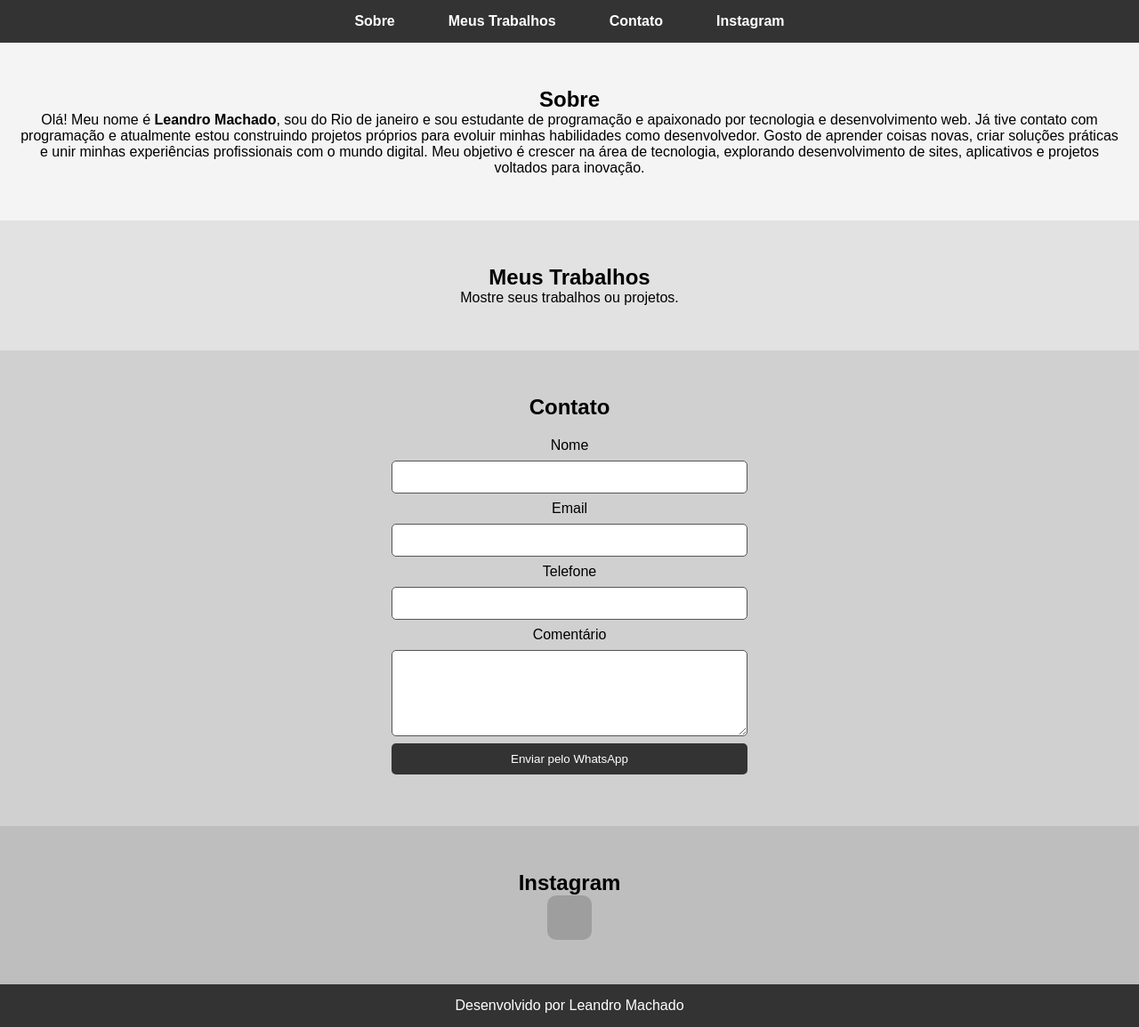
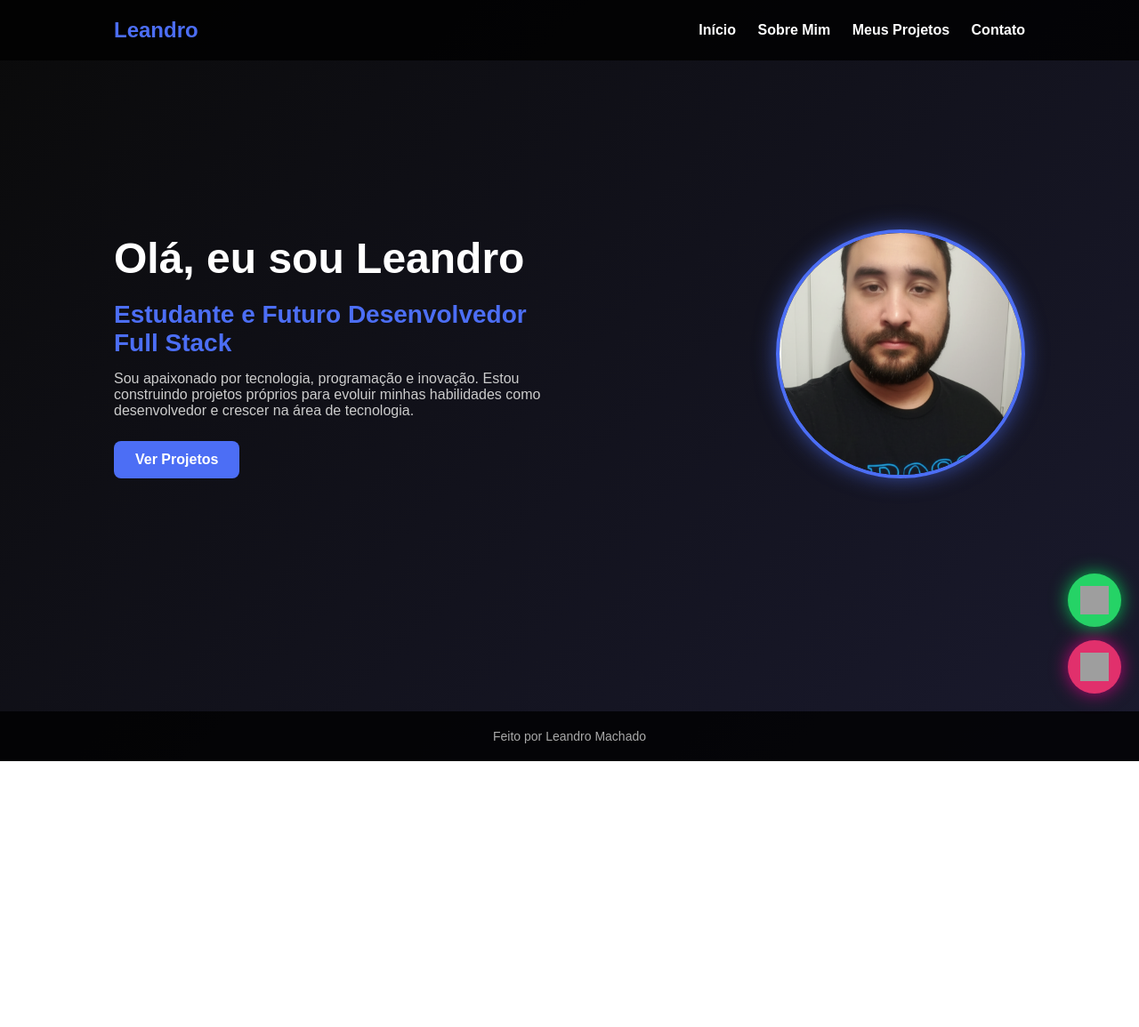
Before and after one commit to drinhovp/portifolio-drinho, a plain HTML site: page index.html in a window 1280 px wide. Shown: the whole page at 89% size. After the commit the page ends 856 px from the top, so only its background shows below. Drawn offline with Linux system fonts and the light colour scheme; grey boxes are pictures that could not be loaded.

Commit message:
first commit

```diff
--- a/index.html
+++ b/index.html
@@ -4,172 +4,46 @@
   <meta charset="UTF-8">
   <meta name="viewport" content="width=device-width, initial-scale=1.0">
   <title>DEV Leandro Machado</title>
-    <style>
-        /* Reset básico */
-        * {
-            margin: 0;
-            padding: 0;
-            box-sizing: border-box;
-        }
-
-        body {
-            font-family: Arial, sans-serif;
-        }
-
-        /* Estilo do menu */
-        nav {
-            background-color: #333;
-            padding: 15px 20px;
-        }
-
-        nav ul {
-            list-style: none;
-            display: flex;              /* Deixa na horizontal */
-            justify-content: center;    /* Centraliza no meio */
-            gap: 60px;                  /* Espaço entre os itens */
-        }
-
-        nav ul li {
-            margin: 0;
-        }
-
-        nav ul li a {
-            color: white;
-            text-decoration: none;
-            font-weight: bold;
-            transition: color 0.3s;
-        }
-
-        nav ul li a:hover {
-            color: #ff9900;
-        }
-
-        /* Estilo do conteúdo da página */
-        section {
-            padding: 50px 20px;
-            text-align: center;
-        }
-
-        #sobre { background-color: #f4f4f4; }
-        #trabalhos { background-color: #e2e2e2; }
-        #contato { background-color: #d0d0d0; }
-        #instagram { background-color: #bebebe; }
-
-        footer {
-            background: #333;
-            color: white;
-            text-align: center;
-            padding: 15px;
-        }
-
-        form {
-            margin-top: 20px;
-        }
-
-        form input, form textarea, form button {
-            width: 100%;
-            max-width: 400px;
-            margin: 8px auto;
-            display: block;
-            padding: 10px;
-            border-radius: 5px;
-            border: 1px solid #555;
-        }
-
-        form button {
-            background: #333;
-            color: white;
-            border: none;
-            cursor: pointer;
-            transition: 0.3s;
-        }
-
-        form button:hover {
-            background: #ff9900;
-        }
-
-    </style>
+  <link rel="stylesheet" href="style.css"> <!-- CSS separado -->
 </head>
 <body>
+  <!-- Cabeçalho -->
+  <header>
+    <h1>Leandro</h1>
+    <nav>
+      <a href="#inicio">Início</a>
+      <a href="#sobre">Sobre Mim</a>
+      <a href="#projetos">Meus Projetos</a>
+      <a href="https://wa.me/5521980814388" target="_blank">Contato</a>
+    </nav>
+  </header>
 
-    <!-- Menu -->
-    <nav>
-        <ul>
-            <li><a href="#sobre">Sobre</a></li>
-            <li><a href="#trabalhos">Meus Trabalhos</a></li>
-            <li><a href="#contato">Contato</a></li>
-            <li><a href="#instagram">Instagram</a></li>
-        </ul>
-    </nav>
-
-    <!-- Seções -->
-    <section id="sobre">
-        <h1>Sobre</h1>
-        <p>Olá! Meu nome é <strong>Leandro Machado</strong>, sou do Rio de janeiro e sou estudante de programação e apaixonado por tecnologia e desenvolvimento web.
-        Já tive contato com programação e atualmente estou construindo projetos próprios para evoluir minhas habilidades como desenvolvedor.
-        Gosto de aprender coisas novas, criar soluções práticas e unir minhas experiências profissionais com o mundo digital.
-        Meu objetivo é crescer na área de tecnologia, explorando desenvolvimento de sites, aplicativos e projetos voltados para inovação.</p>
+  <!-- Seção principal -->
+  <section class="hero" id="sobre">
+    <div class="hero-text">
+      <h2>Olá, eu sou Leandro</h2>
+      <h3>Estudante e Futuro Desenvolvedor Full Stack</h3>
+      <p>Sou apaixonado por tecnologia, programação e inovação. Estou construindo projetos próprios para evoluir minhas habilidades como desenvolvedor e crescer na área de tecnologia.</p>
+      <a href="#projetos" class="btn">Ver Projetos</a>
+    </div>
+    <div class="hero-img">
+      <img src="leandro.png" alt="Foto de Leandro Machado">
+    </div>
   </section>
 
-    <section id="trabalhos">
-        <h1>Meus Trabalhos</h1>
-        <p>Mostre seus trabalhos ou projetos.</p>
-    </section>
+  <!-- Botões flutuantes -->
+  <div class="floating-container">
+    <a href="https://wa.me/5521980814388" target="_blank" class="floating-btn">
+      <img src="https://cdn-icons-png.flaticon.com/512/733/733585.png" alt="WhatsApp">
+    </a>
+    <a href="https://www.instagram.com/drinhovp/" target="_blank" class="floating-btn instagram">
+      <img src="https://cdn-icons-png.flaticon.com/512/1384/1384063.png" alt="Instagram">
+    </a>
+  </div>
 
-    <section id="contato">
-        <h1>Contato</h1>
-        <form id="formContato">
-            <label>Nome</label>
-            <input type="text" id="nome" required>
-
-            <label>Email</label>
-            <input type="email" id="email" required>
-
-            <label>Telefone</label>
-            <input type="text" id="telefone">
-
-            <label>Comentário</label>
-            <textarea rows="5" id="comentario" required></textarea>
-
-            <button type="submit">Enviar pelo WhatsApp</button>
-        </form>
-    </section>
-
-    <section id="instagram">
-        <h1>Instagram</h1>
-        <p>
-        <a href="https://www.instagram.com/drinhovp/" target="_blank" rel="noopener noreferrer">
-    <img src="https://cdn-icons-png.flaticon.com/512/2111/2111463.png"
-         alt="Instagram" width="50" height="50"
-         style="vertical-align: middle; border-radius: 10px;">
-            </a>
-        </p>
-    </section>
-
+  <!-- Rodapé -->
   <footer>
-        <p> Desenvolvido por Leandro Machado</p>
+    Feito por Leandro Machado
   </footer>
-
-    <script>
-        document.getElementById("formContato").addEventListener("submit", function(e){
-            e.preventDefault(); // Impede de recarregar a página
-
-            // Pega os valores
-            let nome = document.getElementById("nome").value;
-            let email = document.getElementById("email").value;
-            let telefone = document.getElementById("telefone").value;
-            let comentario = document.getElementById("comentario").value;
-
-            // Número do WhatsApp (substitua pelo seu número real com DDD, ex: 5511999999999)
-            let numero = "5521980814388";
-
-            // Mensagem formatada
-            let mensagem = `Olá, meu nome é ${nome}%0AEmail: ${email}%0ATelefone: ${telefone}%0AComentário: ${comentario}`;
-
-            // Abre o WhatsApp
-            window.open(`https://wa.me/${numero}?text=${mensagem}`, "_blank");
-        });
-    </script>
-
 </body>
 </html>
--- /dev/null
+++ b/style.css
@@ -0,0 +1,147 @@
+/* Reset */
+* {
+  margin: 0;
+  padding: 0;
+  box-sizing: border-box;
+}
+
+body {
+  font-family: Arial, sans-serif;
+  background: linear-gradient(135deg, #0a0a0a, #1a1a2e);
+  color: white;
+  min-height: 100vh;
+  display: flex;
+  flex-direction: column;
+}
+
+/* Cabeçalho */
+header {
+  display: flex;
+  justify-content: space-between;
+  align-items: center;
+  padding: 20px 10%;
+  background: rgba(0,0,0,0.8);
+  position: fixed;
+  top: 0;
+  left: 0;
+  width: 100%;
+  z-index: 100;
+}
+
+header h1 {
+  color: #4c6ef5;
+  font-size: 24px;
+}
+
+nav a {
+  color: white;
+  text-decoration: none;
+  margin-left: 20px;
+  font-weight: bold;
+  transition: color 0.3s;
+}
+
+nav a:hover {
+  color: #4c6ef5;
+}
+
+/* Seção principal */
+.hero {
+  display: flex;
+  justify-content: space-between;
+  align-items: center;
+  padding: 100px 10%;
+  min-height: 100vh;
+}
+
+.hero-text {
+  max-width: 50%;
+}
+
+.hero-text h2 {
+  font-size: 48px;
+  margin-bottom: 20px;
+}
+
+.hero-text h3 {
+  color: #4c6ef5;
+  font-size: 28px;
+  margin-bottom: 15px;
+}
+
+.hero-text p {
+  color: #ccc;
+  margin-bottom: 25px;
+}
+
+.btn {
+  display: inline-block;
+  padding: 12px 24px;
+  background: #4c6ef5;
+  color: white;
+  border-radius: 8px;
+  text-decoration: none;
+  font-weight: bold;
+  transition: background 0.3s;
+}
+
+.btn:hover {
+  background: #364fc7;
+}
+
+/* Foto redonda */
+.hero img {
+  width: 280px;
+  height: 280px;
+  border-radius: 50%;
+  border: 4px solid #4c6ef5;
+  box-shadow: 0 0 25px rgba(76, 110, 245, 0.6);
+  object-fit: cover;
+}
+
+/* Botões Flutuantes */
+.floating-container {
+  position: fixed;
+  bottom: 20px;
+  right: 20px;
+  display: flex;
+  flex-direction: column;
+  gap: 15px;
+  z-index: 200;
+}
+
+.floating-btn {
+  width: 60px;
+  height: 60px;
+  border-radius: 50%;
+  display: flex;
+  align-items: center;
+  justify-content: center;
+  background: #25d366; /* WhatsApp */
+  box-shadow: 0 0 20px rgba(0, 255, 100, 0.7);
+  transition: transform 0.3s;
+}
+
+.floating-btn:hover {
+  transform: scale(1.1);
+}
+
+.floating-btn img {
+  width: 32px;
+  height: 32px;
+}
+
+.instagram {
+  background: #E1306C; /* Instagram */
+  box-shadow: 0 0 20px rgba(255, 0, 150, 0.7);
+}
+
+/* Rodapé */
+footer {
+  text-align: center;
+  padding: 20px;
+  margin-top: auto;
+  background: rgba(0,0,0,0.8);
+  color: #aaa;
+  font-size: 14px;
+}
```
Also changed, not shown: Leandro.png (added), 1 other file. Lines whose indentation alone changed are shown as unchanged.
